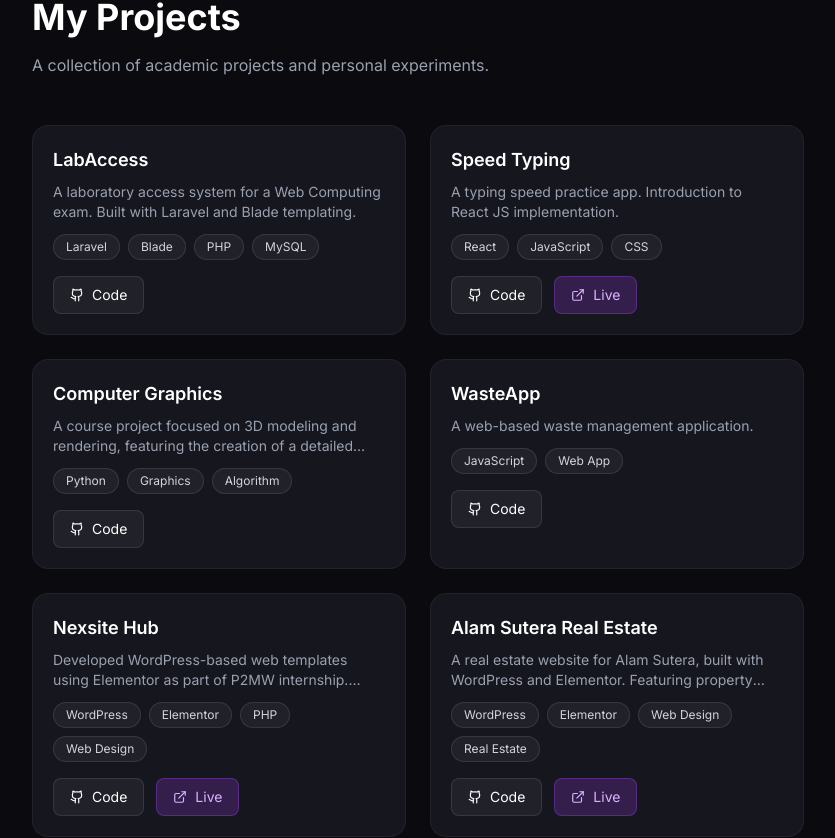
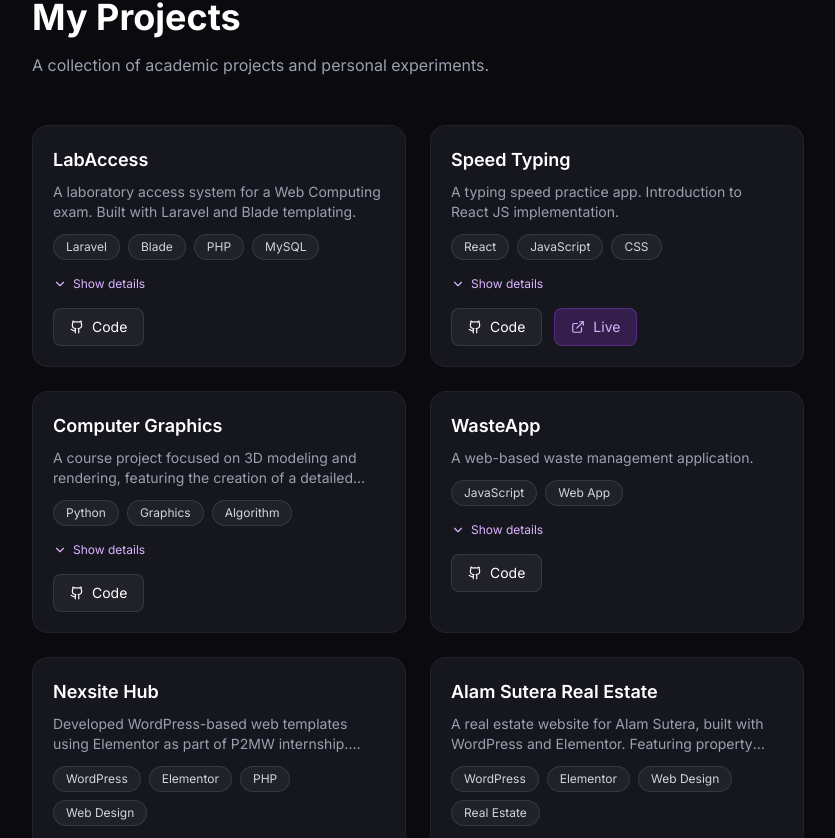
Before and after one commit to Furohito/hakim, a React (Vite) app: page / in a window 1280 px wide. Shown: the part 816-1654 px from the top of the page, without its empty margins (412-1247 px from the left). Built offline with nearby package versions, Linux system fonts and the light colour scheme.

Commit message:
pembaharuan

```diff
--- a/src/components/Sidebar.tsx
+++ b/src/components/Sidebar.tsx
@@ -1,5 +1,5 @@
 import { motion } from 'framer-motion'
-import { Github, Linkedin, Instagram, Mail } from 'lucide-react'
+import { Github, Linkedin, Instagram } from 'lucide-react'
 
 const socialLinks = [
   { icon: Github, href: 'https://github.com/Furohito', label: 'GitHub' },
--- a/src/components/sections/Resume.tsx
+++ b/src/components/sections/Resume.tsx
@@ -1,6 +1,6 @@
 import { motion } from 'framer-motion'
 import SectionBadge from '../ui/SectionBadge'
-import { GraduationCap, Code, FolderOpen, Download, BookOpen } from 'lucide-react'
+import { GraduationCap, Code, FolderOpen, Download } from 'lucide-react'
 
 const education = [
    {
@@ -138,7 +138,7 @@ export default function Resume() {
 
        {/* Download CV Button */}
        <div className="flex justify-center mt-10 md:mt-14">
-         <a href="/cv.pdf" download className="inline-flex items-center gap-2 px-6 md:px-8 py-3 md:py-4 bg-purple-600 hover:bg-purple-500 text-white font-medium rounded-xl transition-all hover:shadow-lg hover:shadow-purple-500/25">
+         <a href="/cv.pdf" download="Abdurrahman Hakim Makarim CV.pdf" className="inline-flex items-center gap-2 px-6 md:px-8 py-3 md:py-4 bg-purple-600 hover:bg-purple-500 text-white font-medium rounded-xl transition-all hover:shadow-lg hover:shadow-purple-500/25">
            <Download className="h-4 w-4 md:h-5 md:w-5" />
            Download CV
          </a>
--- a/src/components/ui/ProjectCard.tsx
+++ b/src/components/ui/ProjectCard.tsx
@@ -1,12 +1,14 @@
-import { motion } from 'framer-motion'
-import { Github, ExternalLink } from 'lucide-react'
+import { useState } from 'react'
+import { motion, AnimatePresence } from 'framer-motion'
+import { Github, ExternalLink, ChevronDown } from 'lucide-react'
 
 interface ProjectCardProps {
   title: string
   description: string
   tags: string[]
-  githubUrl: string
+  githubUrl?: string
   liveUrl?: string
+  features?: string[]
   index: number
 }
 
@@ -16,8 +18,11 @@ export default function ProjectCard({
   tags,
   githubUrl,
   liveUrl,
+  features = [],
   index
 }: ProjectCardProps) {
+  const [expanded, setExpanded] = useState(false)
+
   return (
     <motion.div
       initial={{ opacity: 0, y: 30 }}
@@ -31,7 +36,7 @@ export default function ProjectCard({
         <h3 className="text-base md:text-lg font-semibold mb-2">{title}</h3>
         <p className="text-gray-400 text-sm mb-3 line-clamp-2">{description}</p>
 
-        <div className="flex flex-wrap gap-1. 5 md:gap-2 mb-4">
+        <div className="flex flex-wrap gap-1.5 md:gap-2 mb-4">
           {tags.map((tag) => (
             <span
               key={tag}
@@ -42,8 +47,45 @@ export default function ProjectCard({
           ))}
         </div>
 
-        <div className="flex gap-2 md:gap-3">
-          <motion. a
+        {features.length > 0 && (
+          <>
+            <motion.button
+              type="button"
+              onClick={() => setExpanded((v) => !v)}
+              whileTap={{ scale: 0.97 }}
+              className="flex items-center gap-1.5 text-xs text-purple-300 hover:text-purple-200 transition-colors mt-1"
+              aria-expanded={expanded}
+            >
+              <ChevronDown
+                size={14}
+                className={`transition-transform duration-300 ${expanded ? 'rotate-180' : ''}`}
+              />
+              {expanded ? 'Hide details' : 'Show details'}
+            </motion.button>
+
+            <AnimatePresence initial={false}>
+              {expanded && (
+                <motion.ul
+                  initial={{ height: 0, opacity: 0 }}
+                  animate={{ height: 'auto', opacity: 1 }}
+                  exit={{ height: 0, opacity: 0 }}
+                  transition={{ duration: 0.3, ease: 'easeOut' }}
+                  className="overflow-hidden"
+                >
+                  <ul className="mt-3 space-y-1.5 list-disc list-inside text-sm text-gray-400">
+                    {features.map((feature) => (
+                      <li key={feature}>{feature}</li>
+                    ))}
+                  </ul>
+                </motion.ul>
+              )}
+            </AnimatePresence>
+          </>
+        )}
+
+        <div className="flex gap-2 md:gap-3 mt-4">
+          {githubUrl && (
+            <motion.a
               href={githubUrl}
               target="_blank"
               rel="noopener noreferrer"
@@ -54,6 +96,7 @@ export default function ProjectCard({
               <Github size={14} />
               <span>Code</span>
             </motion.a>
+          )}
           {liveUrl && (
             <motion.a
               href={liveUrl}
@@ -65,7 +108,7 @@ export default function ProjectCard({
             >
               <ExternalLink size={14} />
               <span>Live</span>
-            </motion. a>
+            </motion.a>
           )}
         </div>
       </div>
--- a/src/data/portfolio.ts
+++ b/src/data/portfolio.ts
@@ -4,6 +4,12 @@ export const projects = [
     description: 'A laboratory access system for a Web Computing exam. Built with Laravel and Blade templating.',
     tags: ['Laravel', 'Blade', 'PHP', 'MySQL'],
     githubUrl: 'https://github.com/Furohito/LabAccess',
+    features: [
+      'Role-based access control for lab members',
+      'Booking and scheduling of laboratory equipment',
+      'Attendance tracking and access logs',
+      'Admin dashboard built with Laravel + Blade',
+    ],
   },
   {
     title: 'Speed Typing',
@@ -11,35 +17,67 @@ export const projects = [
     tags: ['React', 'JavaScript', 'CSS'],
     githubUrl: 'https://github.com/Furohito/speed_typing',
     liveUrl: 'https://speedtypingmakarim.netlify.app/',
+    features: [
+      'Measure typing speed (WPM) and accuracy in real time',
+      'Multiple difficulty levels and text samples',
+      'Live results and progress tracking',
+      'Built with React JS and custom CSS',
+    ],
   },
   {
     title: 'Computer Graphics',
     description: 'A course project focused on 3D modeling and rendering, featuring the creation of a detailed mobile phone model using Python and OpenGL.',
     tags: ['Python', 'Graphics', 'Algorithm'],
     githubUrl: 'https://github.com/Furohito/Computer_Graphic',
+    features: [
+      '3D model of a detailed mobile phone',
+      'Rendering with Python and OpenGL',
+      'Modeling and transformation algorithms',
+      'Course final project for computer graphics',
+    ],
   },
   {
     title: 'WasteApp',
     description: 'A web-based waste management application.',
     tags: ['JavaScript', 'Web App'],
     githubUrl: 'https://github.com/Furohito/wasteapp',
+    features: [
+      'Track and manage waste disposal requests',
+      'Web-based UI built with JavaScript',
+      'Simple flow for submitting and viewing reports',
+    ],
   },
   {
     title: 'Nexsite Hub',
     description: 'Developed WordPress-based web templates using Elementor as part of P2MW internship. Designed and built responsive, modern website templates for clients.',
     tags: ['WordPress', 'Elementor', 'PHP', 'Web Design'],
     liveUrl: 'https://nexsitehub.id/',
+    features: [
+      'Responsive, modern website templates',
+      'Built with WordPress and Elementor',
+      'Used for P2MW internship client projects',
+    ],
   },
   {
     title: 'Alam Sutera Real Estate',
     description: 'A real estate website for Alam Sutera, built with WordPress and Elementor. Featuring property listings with a modern, responsive design.',
     tags: ['WordPress', 'Elementor', 'Web Design', 'Real Estate'],
     liveUrl: 'https://alamsutera2.com/',
+    features: [
+      'Property listing and showcase pages',
+      'Modern and responsive layout',
+      'Tailored design for the Alam Sutera brand',
+    ],
   },
   {
     title: 'Computer Vision Project',
     description: 'A Python-based computer vision application exploring image processing and object detection using OpenCV.',
     tags: ['Python', 'OpenCV', 'Computer Vision', 'AI'],
-    githubUrl: 'https://github.com/Furohito/your-cv-repo',
+    githubUrl: 'https://github.com/Furohito/computer_vision',
+    features: [
+      'Image processing pipelines with OpenCV',
+      'Object detection experiments',
+      'Implemented in Python',
+    ],
   },
 ]
```
Also changed, not shown: 1 other file (tests, documents, lock files or other folders). Lines whose indentation alone changed are shown as unchanged.
